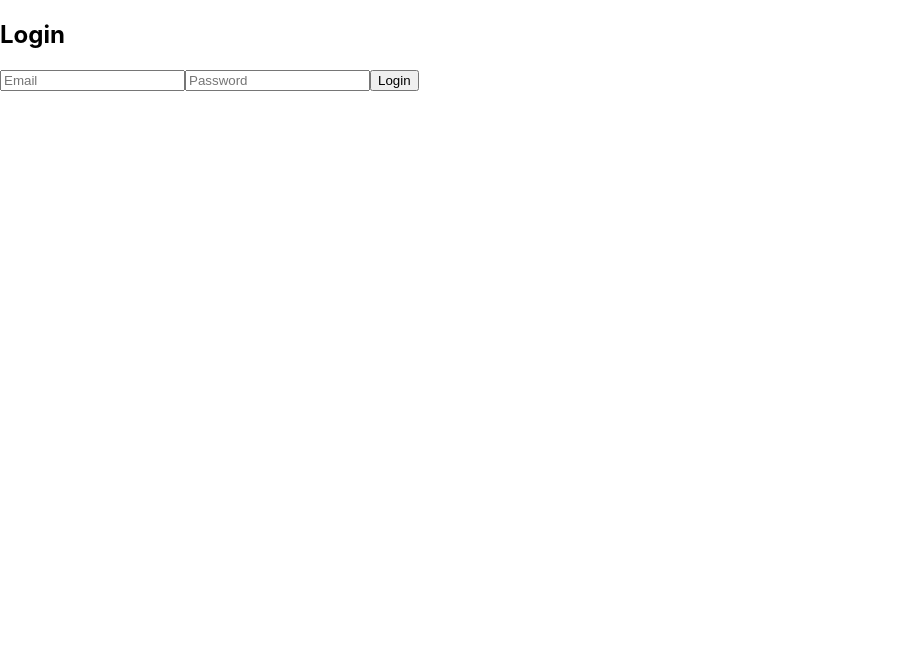
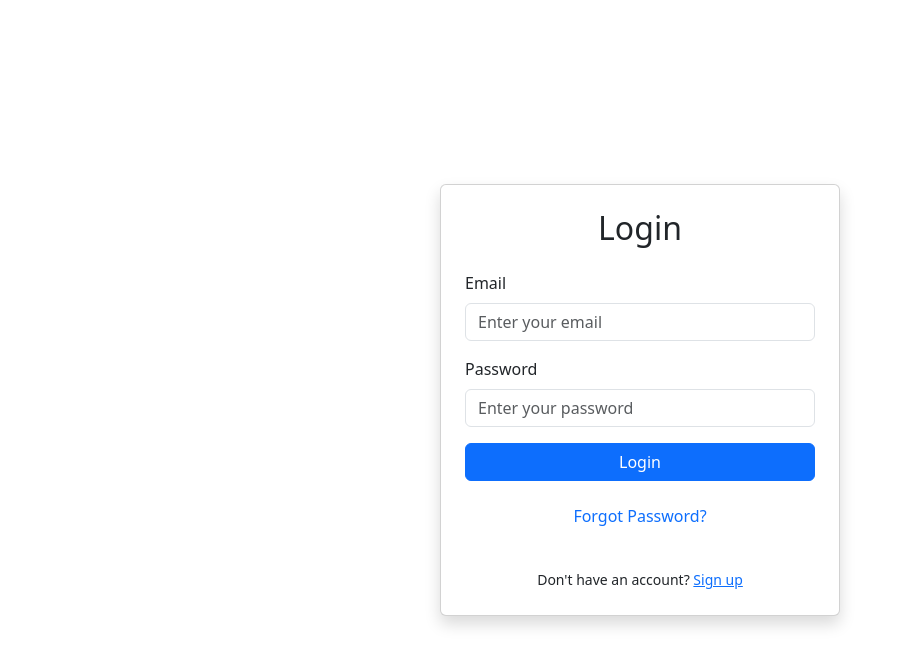
Before and after one commit to Madhurisaladi/collegemanagementsystem, a React (Create React App) app: page / in a window 1280 px wide. Shown: the top 666 px of the page, without its empty margins (0-906 px from the left). Built offline with nearby package versions, Linux system fonts and the light colour scheme; no server answers.

Commit message:
after adding register and forgot password

```diff
--- a/package.json
+++ b/package.json
@@ -3,6 +3,7 @@
   "version": "0.1.0",
   "private": true,
   "dependencies": {
+    "bootstrap": "^5.3.3",
     "cra-template": "1.2.0",
     "firebase": "^11.1.0",
     "react": "^18.3.1",
--- a/src/App.js
+++ b/src/App.js
@@ -2,13 +2,14 @@ import React from "react";
 import { BrowserRouter as Router, Routes, Route } from "react-router-dom";
 import Login from "./components/Login"; // Adjust path to your Login component
 import Home from "./components/Home"; // Create a Home component for after login
-
+import Register from "./components/register"; //register page
 function App() {
   return (
     <Router>
       <Routes>
         <Route path="/" element={<Login />} />
         <Route path="/home" element={<Home />} />
+        <Route path="/register" element={<Register />} />
       </Routes>
     </Router>
   );
--- a/src/Login.css
+++ b/src/Login.css
@@ -0,0 +1,44 @@
+.login-container {
+  width: 300px;
+  margin: 50px auto;
+  padding: 20px;
+  border: 1px solid #ccc;
+  border-radius: 5px;
+  box-shadow: 0 0 10px rgba(0, 0, 0, 0.1);
+}
+
+.login-container h1 {
+  text-align: center;
+  margin-bottom: 20px;
+}
+
+.form-group {
+  margin-bottom: 15px;
+}
+
+.form-group label {
+  display: block;
+  margin-bottom: 5px;
+  font-weight: bold;
+}
+
+.form-group input {
+  width: 100%;
+  padding: 8px;
+  border: 1px solid #ccc;
+  border-radius: 4px;
+}
+
+button {
+  width: 100%;
+  padding: 10px;
+  background-color: #4caf50;
+  color: white;
+  border: none;
+  border-radius: 4px;
+  cursor: pointer;
+}
+
+button:hover {
+  background-color: #45a049;
+}
--- a/src/components/Login.js
+++ /dev/null
@@ -1,46 +0,0 @@
-import React, { useState } from "react";
-import { auth } from "../firebase"; // Adjust the path to your firebase.js file
-import { signInWithEmailAndPassword } from "firebase/auth";
-import { useNavigate } from "react-router-dom";
-
-const Login = () => {
-  const [email, setEmail] = useState("");
-  const [password, setPassword] = useState("");
-  const [error, setError] = useState("");
-  const navigate = useNavigate();
-
-  const handleLogin = async (e) => {
-    e.preventDefault();
-    setError(""); // Reset error
-    try {
-      await signInWithEmailAndPassword(auth, email, password);
-      navigate("/home"); // Redirect to home page
-    } catch (err) {
-      setError(err.message); // Display error
-    }
-  };
-
-  return (
-    <div>
-      <h2>Login</h2>
-      <form onSubmit={handleLogin}>
-        <input
-          type="email"
-          placeholder="Email"
-          value={email}
-          onChange={(e) => setEmail(e.target.value)}
-        />
-        <input
-          type="password"
-          placeholder="Password"
-          value={password}
-          onChange={(e) => setPassword(e.target.value)}
-        />
-        <button type="submit">Login</button>
-      </form>
-      {error && <p style={{ color: "red" }}>{error}</p>}
-    </div>
-  );
-};
-
-export default Login;
--- /dev/null
+++ b/src/components/Login.jsx
@@ -0,0 +1,99 @@
+import React, { useState } from "react";
+import { auth } from "../firebase"; // Adjust the path to your firebase.js file
+import { signInWithEmailAndPassword, sendPasswordResetEmail } from "firebase/auth";
+import { useNavigate } from "react-router-dom";
+import "bootstrap/dist/css/bootstrap.min.css";
+
+const Login = () => {
+  const [email, setEmail] = useState("");
+  const [password, setPassword] = useState("");
+  const [error, setError] = useState("");
+  const [resetMessage, setResetMessage] = useState("");
+  const navigate = useNavigate();
+
+  const handleLogin = async (e) => {
+    e.preventDefault();
+    setError(""); // Reset error
+    setResetMessage(""); // Reset reset message
+    try {
+      await signInWithEmailAndPassword(auth, email, password);
+      navigate("/home"); // Redirect to home page
+    } catch (err) {
+      setError(err.message); // Display error
+    }
+  };
+
+  const handleForgotPassword = async () => {
+    if (!email) {
+      setError("Please enter your email to reset the password.");
+      return;
+    }
+    setError(""); // Reset error
+    try {
+      await sendPasswordResetEmail(auth, email);
+      setResetMessage("Password reset email sent! Please check your inbox.");
+    } catch (err) {
+      setError(err.message); // Display error
+    }
+  };
+
+  return (
+    <div className="container d-flex justify-content-center align-items-center vh-100">
+      <div className="card shadow p-4" style={{ maxWidth: "400px", width: "100%" }}>
+        <h2 className="text-center mb-4">Login</h2>
+        <form onSubmit={handleLogin}>
+          <div className="mb-3">
+            <label htmlFor="email" className="form-label">
+              Email
+            </label>
+            <input
+              type="email"
+              id="email"
+              className="form-control"
+              placeholder="Enter your email"
+              value={email}
+              onChange={(e) => setEmail(e.target.value)}
+            />
+          </div>
+          <div className="mb-3">
+            <label htmlFor="password" className="form-label">
+              Password
+            </label>
+            <input
+              type="password"
+              id="password"
+              className="form-control"
+              placeholder="Enter your password"
+              value={password}
+              onChange={(e) => setPassword(e.target.value)}
+            />
+          </div>
+          {error && <p className="text-danger text-center">{error}</p>}
+          {resetMessage && <p className="text-success text-center">{resetMessage}</p>}
+          <div className="d-grid mb-3">
+            <button type="submit" className="btn btn-primary">
+              Login
+            </button>
+          </div>
+        </form>
+        <div className="d-grid mb-3">
+          <button
+            type="button"
+            className="btn btn-link"
+            style={{ textDecoration: "none" }}
+            onClick={handleForgotPassword}
+          >
+            Forgot Password?
+          </button>
+        </div>
+        <div className="mt-3 text-center">
+          <small>
+            Don't have an account? <a href="/register">Sign up</a>
+          </small>
+        </div>
+      </div>
+    </div>
+  );
+};
+
+export default Login;
--- /dev/null
+++ b/src/components/register.js
@@ -0,0 +1,111 @@
+import React, { useState } from "react";
+import { getAuth, createUserWithEmailAndPassword, updateProfile } from "firebase/auth";
+import { getFirestore, doc, setDoc } from "firebase/firestore";
+import "bootstrap/dist/css/bootstrap.min.css";
+
+const Register = () => {
+  const [firstName, setFirstName] = useState("");
+  const [lastName, setLastName] = useState("");
+  const [email, setEmail] = useState("");
+  const [password, setPassword] = useState("");
+  const [error, setError] = useState("");
+
+  const handleRegister = async (e) => {
+    e.preventDefault();
+    const auth = getAuth();
+    const db = getFirestore();
+
+    try {
+      // Register the user with Firebase Authentication
+      const userCredential = await createUserWithEmailAndPassword(auth, email, password);
+      const user = userCredential.user;
+
+      // Update the user profile with additional details
+      await updateProfile(user, {
+        displayName: `${firstName} ${lastName}`,
+      });
+
+      // Save additional details in Firestore
+      await setDoc(doc(db, "users", user.uid), {
+        firstName,
+        lastName,
+        email,
+        uid: user.uid,
+      });
+
+      alert("User registered successfully!");
+      setFirstName("");
+      setLastName("");
+      setEmail("");
+      setPassword("");
+    } catch (error) {
+      setError(error.message);
+    }
+  };
+
+  return (
+    <div className="container mt-5">
+      <div className="row justify-content-center">
+        <div className="col-md-6">
+          <div className="card">
+            <div className="card-body">
+              <h2 className="card-title text-center">Register</h2>
+              <form onSubmit={handleRegister}>
+                <div className="mb-3">
+                  <label className="form-label">First Name</label>
+                  <input
+                    type="text"
+                    className="form-control"
+                    placeholder="Enter first name"
+                    value={firstName}
+                    onChange={(e) => setFirstName(e.target.value)}
+                    required
+                  />
+                </div>
+                <div className="mb-3">
+                  <label className="form-label">Last Name</label>
+                  <input
+                    type="text"
+                    className="form-control"
+                    placeholder="Enter last name"
+                    value={lastName}
+                    onChange={(e) => setLastName(e.target.value)}
+                    required
+                  />
+                </div>
+                <div className="mb-3">
+                  <label className="form-label">Email</label>
+                  <input
+                    type="email"
+                    className="form-control"
+                    placeholder="Enter email"
+                    value={email}
+                    onChange={(e) => setEmail(e.target.value)}
+                    required
+                  />
+                </div>
+                <div className="mb-3">
+                  <label className="form-label">Password</label>
+                  <input
+                    type="password"
+                    className="form-control"
+                    placeholder="Enter password"
+                    value={password}
+                    onChange={(e) => setPassword(e.target.value)}
+                    required
+                  />
+                </div>
+                <button type="submit" className="btn btn-primary w-100">
+                  Register
+                </button>
+              </form>
+              {error && <p className="text-danger mt-3">{error}</p>}
+            </div>
+          </div>
+        </div>
+      </div>
+    </div>
+  );
+};
+
+export default Register;
```
Also changed, not shown: src/components/Home.jsx (renamed from src/components/Home.js), 1 other file (tests, documents, lock files or other folders).
